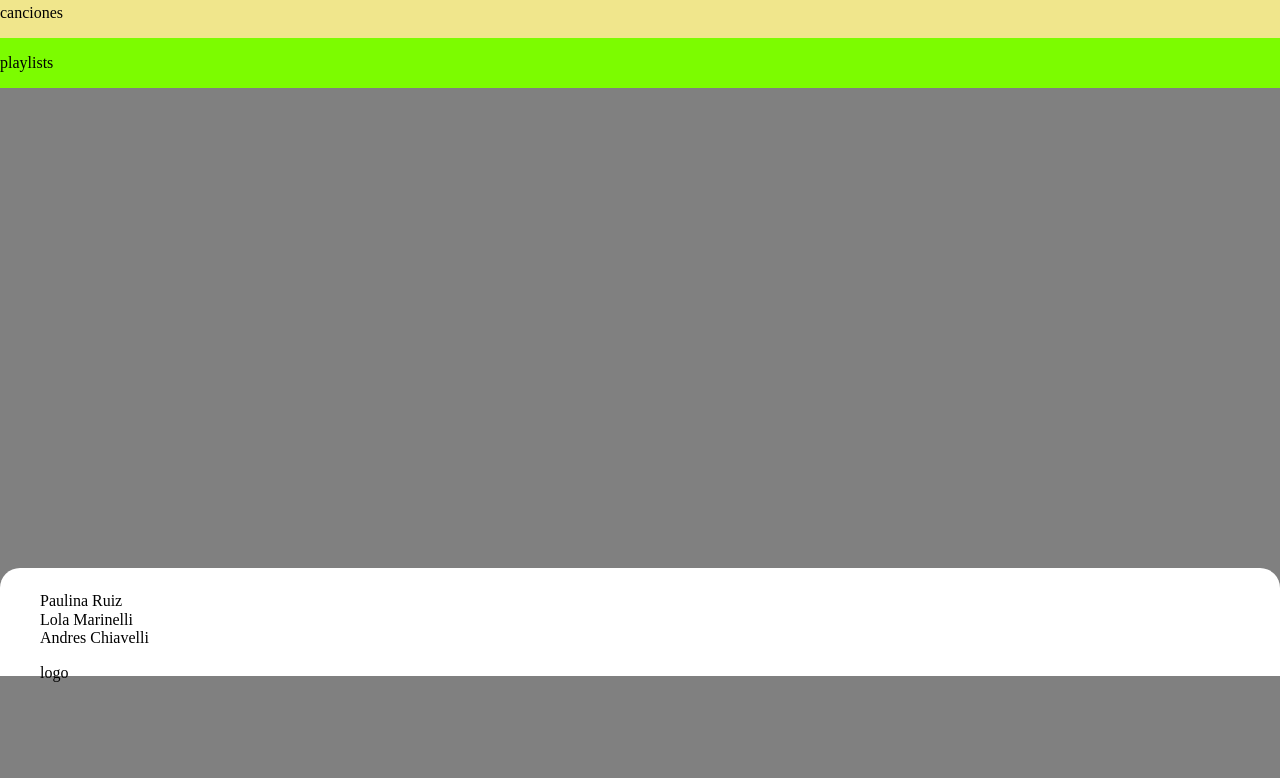
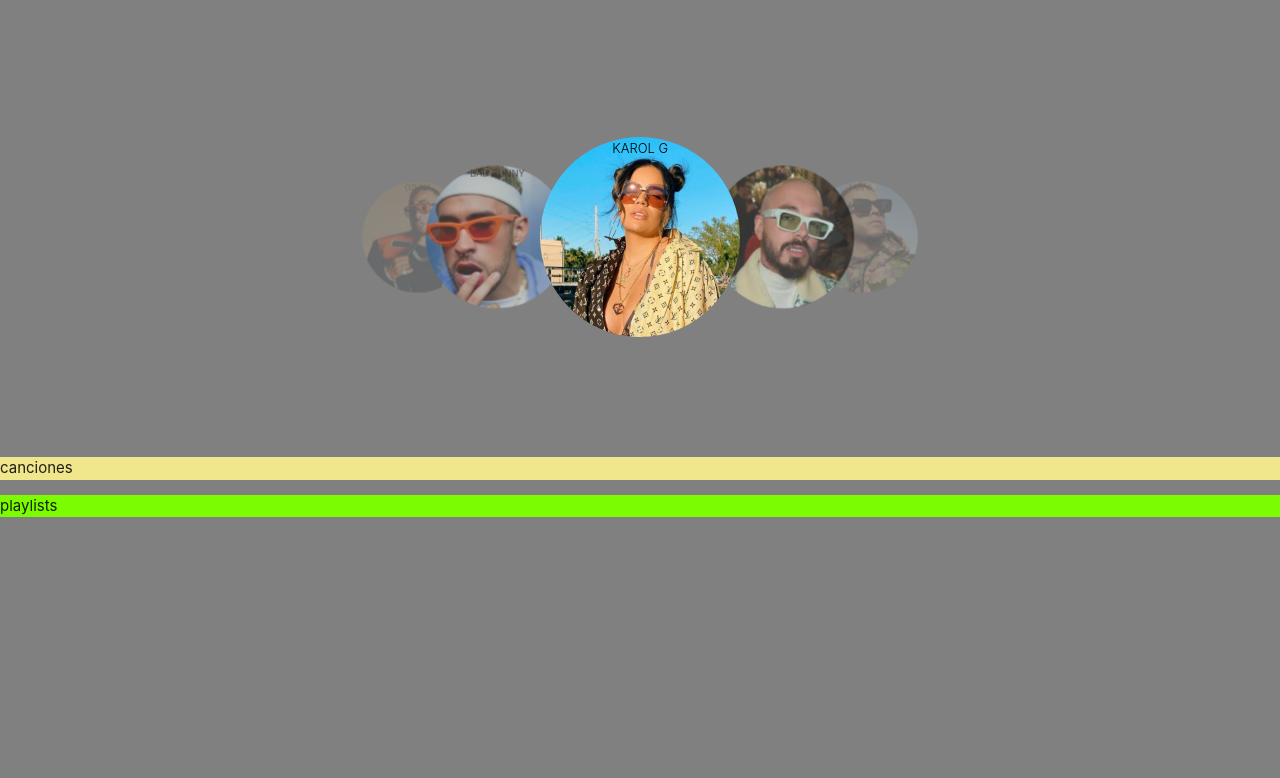
Before and after one commit to lolamarinelli/proyecto-integrador-programacionI, a plain HTML site: page index.html in a window 1280 px wide. Shown: the part 238-1016 px from the top of the page. Before the commit the page ends 936 px from the top, so only its background shows below. Drawn offline with nearby package versions, Linux system fonts and the light colour scheme.

Commit message:
agregue carousel de artistas

```diff
--- a/index.css
+++ b/index.css
@@ -65,7 +65,7 @@ main{
     grid-template-rows: auto;
 }
 .Artistas{
-    background-color: hotpink;
+    background-color: grey;
 }
 .Canciones{
 background-color: khaki;
@@ -94,3 +94,69 @@ a {
     color: black;
     user-select: none;
 }
+
+.titulo {
+    font-size: 25px;
+    font-family: 'Mukta', sans-serif;
+    margin-bottom: 40px;
+    color: #fff;
+ }
+
+ .subtitulo {
+
+    margin: 0;
+    padding-top: 0px;
+    color: #000;
+    display: inline;
+    font-size: 13px;
+    font-weight: 300;
+    text-transform: uppercase;
+ }
+
+ .descripcion {
+    color:black;
+    margin-bottom: 0em;
+    margin: 7px 0;
+    font-size: 16px;
+    font-weight: 500;
+    font-family: 'Mukta', sans-serif;
+
+ }
+
+
+
+ /* ------------------------- */
+ /* Estilos de Materialize */
+ /* ------------------------- */
+
+ .carousel{
+    min-width: 150px;
+ }
+ .carousel .carousel-item{
+    font-display: grid;
+    -moz-box-direction:column;
+    justify-content: center;
+    align-items: center;
+    user-select: none;
+
+    width: 150px;
+    height: 150px;
+
+
+ }
+ .carousel .carousel-item img{
+    width: 100%;
+    height: 100%;
+    object-fit: cover;
+    position: absolute;
+    top: 0;
+    left: 0;
+    z-index: -1;
+    border-radius: 100px;
+
+ }
+ .carousel .carousel-item h2 p {
+    margin-top: 15px;
+    width: 150px;
+    height: 150px;
+ }
--- a/index.html
+++ b/index.html
@@ -7,6 +7,15 @@
     <title>Document</title>
     <link rel="stylesheet" href="reset.css">
     <link rel="stylesheet" href="index.css">
+
+    <!-- Fonts -->
+   <link href="https://fonts.googleapis.com/css?family=Dancing+Script|Raleway:500,600&display=swap" rel="stylesheet">
+   <!-- materialize.css -->
+   <link rel="stylesheet" href="https://cdnjs.cloudflare.com/ajax/libs/materialize/1.0.0/css/materialize.min.css">
+
+   <link href="https://fonts.googleapis.com/css2?family=Mukta:wght@300&display=swap" rel="stylesheet">
+
+   <!-- CSS Estilos -->   <link rel="stylesheet" href="css/estilos.css">
 
 </head>
 <body>
@@ -39,6 +48,45 @@
  <main>
 <!--ARTISTAS-->
    <section class="Artistas">
+    <div class="conteiner">
+        <div class="row">
+            <div class="col s12">
+                <h1 class="center-align titulo">Artistas</h1>
+
+                <div class="carousel center-align">
+
+                    <div class="carousel-item">
+                        <h2 class="subtitulo">karol G</h2>
+                        <p class="descripcion"></p>
+                        <img src="./img/karol.jpg" alt="">
+                    </div>
+                    <div class="carousel-item">
+                        <h2 class="subtitulo">J Balvin</h2>
+                        <p class="descripcion"></p>
+                        <img src="./img/j balvin.jpeg" alt="">
+                    </div>
+                    <div class="carousel-item">
+                        <h2 class="subtitulo">OVY</h2>
+                        <p class="descripcion"> </p>
+                        <img src="./img/ovy.jpeg" alt="">
+                    </div>
+                    <div class="carousel-item">
+                        <h2 class="subtitulo">Ozuna</h2>
+                        <p class="descripcion"></p>
+                        <img src="./img/ozuna.jpeg" alt="">
+                    </div>
+                    <div class="carousel-item">
+                        <h2 class="subtitulo">Bad Bunny</h2>
+                        <div class="linea division"></div>
+                        <p class="descripcion"></p>
+                        <img src="./img/bad bunny.jpg" alt="">
+                      </div>
+                </div>
+
+            </div>
+        </div>
+
+    </div>
 
    </section>
  <!--CANCIONES-->
@@ -61,4 +109,7 @@
 </footer>
 </body>
 </html>
+<!--materialize.js-->>
+<script src="https://cdnjs.cloudflare.com/ajax/libs/materialize/1.0.0/js/materialize.min.js"></script>
+
 <script src="index.js"></script>
--- a/index.js
+++ b/index.js
@@ -0,0 +1,7 @@
+document.addEventListener('DOMContentLoaded', () => {
+    const elementosDelCarousel = document.querySelectorAll('.carousel');
+    M.Carousel.init(elementosDelCarousel, {
+        duration: 200
+
+    });
+ });
```
